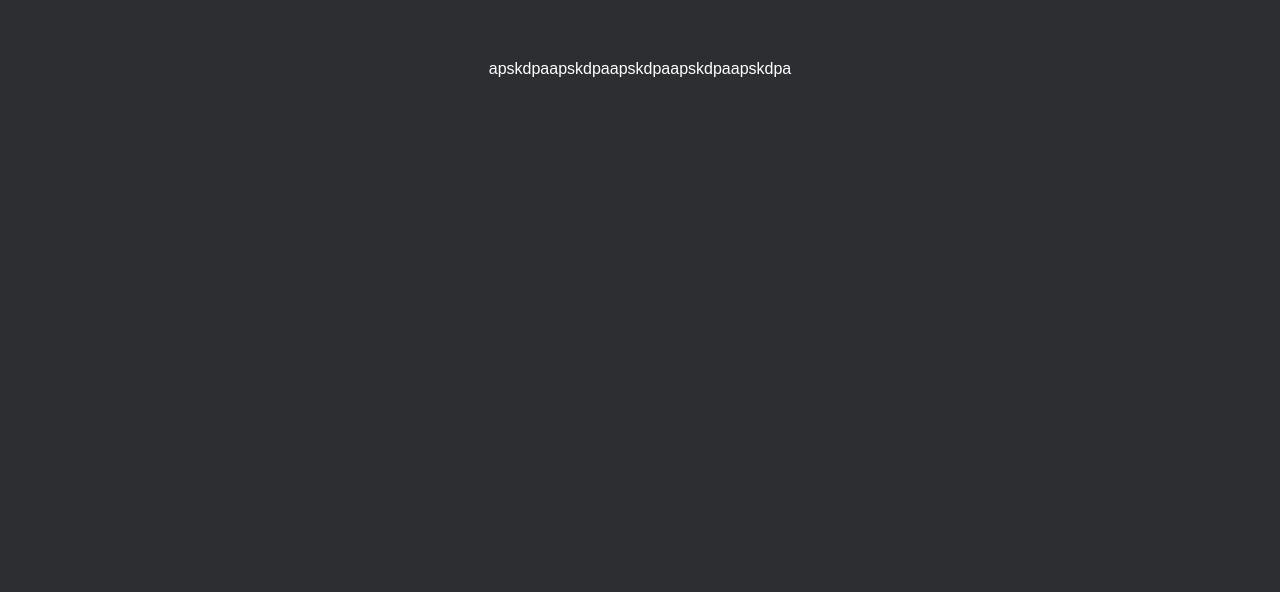
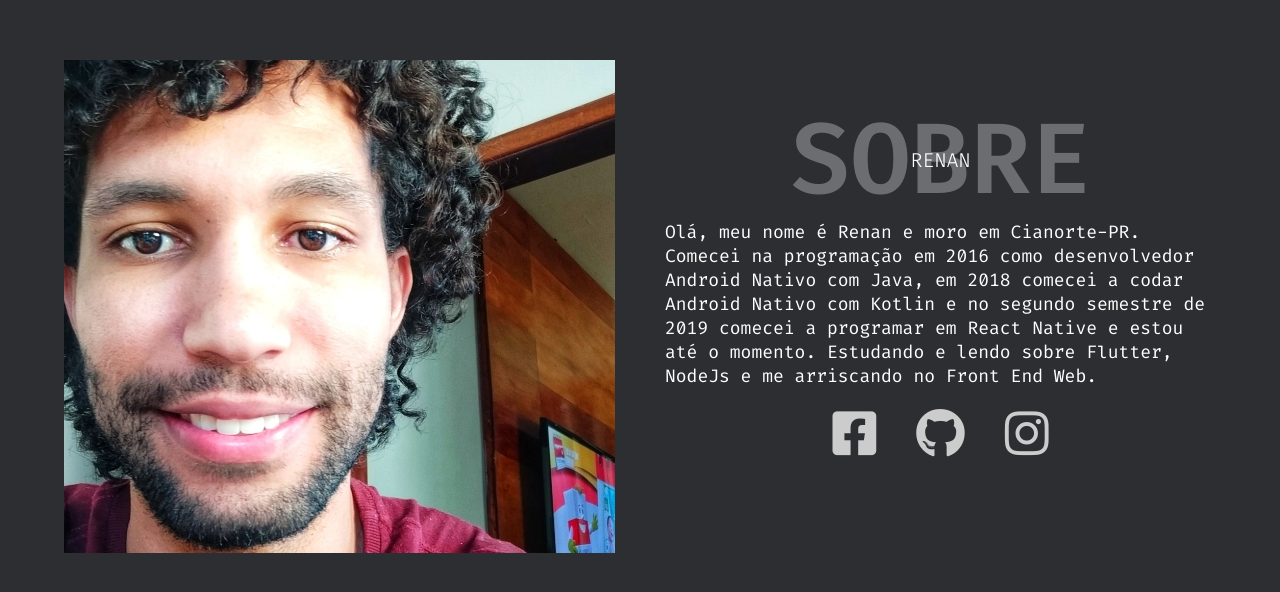
Before and after one commit to renankanu/kanu-portifolio, a Next.js app: page / in a window 1280 px wide. Shown: the part 840-1432 px from the top of the page. Before the commit the page ends 1058 px from the top, so only its background shows below. Built offline with nearby package versions, Linux system fonts and the light colour scheme.

Commit message:
Finish Intro About

```diff
--- a/src/components/Header/styles.ts
+++ b/src/components/Header/styles.ts
@@ -4,6 +4,7 @@ export const Wrapper = styled.div`
   position: fixed;
   background: ${({ theme }) => theme.backgroundApp};
   width: 100%;
+  z-index: 9999;
   padding-bottom: 10px;
   box-shadow: 0 6px 31px -2px rgba(0, 0, 0, 0.1);
 `
--- a/src/components/HeaderLanding/styles.ts
+++ b/src/components/HeaderLanding/styles.ts
@@ -36,6 +36,7 @@ export const TitleName = styled.h1`
   @media screen and (max-width: 768px) {
     font-size: 5rem;
   }
+
   @media screen and (max-width: 630px) {
     font-size: 3rem;
   }
--- a/src/components/Intro/index.tsx
+++ b/src/components/Intro/index.tsx
@@ -1,27 +1,63 @@
 import React from 'react'
 import {
-  About,
   Container,
-  TagGreen,
-  Label,
-  Avatar,
+  SubTitle,
+  Image,
   ContainerIntroDesc,
-  ContainerIntroImage,
+  ContainerImage,
   Title,
-  ContainerTitle,
+  AboutSection,
+  AboutHeading,
+  Description,
+  SocialMediaContainer,
+  IconLink,
+  ListItem,
+  Item,
+  NavList,
 } from './style'
 
 const Intro: React.FC = () => {
   return (
-    <About>
+    <AboutSection>
       <Container>
-        <div>apskdpa</div>
-        <div>apskdpa</div>
-        <div>apskdpa</div>
-        <div>apskdpa</div>
-        <div>apskdpa</div>
+        <ContainerImage>
+          <Image src="/kanu.jpg" alt="Renan Kanu" />
+        </ContainerImage>
+        <ContainerIntroDesc>
+          <AboutHeading>
+            <Title>Sobre</Title>
+            <SubTitle>Renan</SubTitle>
+          </AboutHeading>
+          <Description>
+            {`Olá, meu nome é Renan e moro em Cianorte-PR.
+            Comecei na programação em 2016 como desenvolvedor Android Nativo
+            com Java, em 2018 comecei a codar Android Nativo com Kotlin e no
+            segundo semestre de 2019 comecei a programar em React Native
+            e estou até o momento. Estudando e lendo sobre Flutter, NodeJs e
+            me arriscando no Front End Web.`}
+          </Description>
+          <SocialMediaContainer>
+            <NavList>
+              <ListItem>
+                <IconLink href="#">
+                  <Item className="fab fa-facebook-square"></Item>
+                </IconLink>
+              </ListItem>
+              <ListItem>
+                <IconLink href="#">
+                  <Item className="fab fa-github"></Item>
+                </IconLink>
+              </ListItem>
+              <ListItem>
+                <IconLink href="#">
+                  <Item className="fab fa-instagram"></Item>
+                </IconLink>
+              </ListItem>
+            </NavList>
+          </SocialMediaContainer>
+        </ContainerIntroDesc>
       </Container>
-    </About>
+    </AboutSection>
   )
 }
 
--- a/src/components/Intro/style.ts
+++ b/src/components/Intro/style.ts
@@ -1,45 +1,102 @@
 import styled from 'styled-components'
 
-export const About = styled.div`
+export const AboutSection = styled.div`
   padding: 10rem 0;
 `
-
 export const Container = styled.div`
+  width: 90%;
+  max-width: 120rem;
+  height: 100%;
+  margin: 0 auto;
+  position: relative;
   display: flex;
   align-items: center;
   justify-content: center;
+
+  @media screen and (max-width: 630px) {
+    flex-direction: column;
+  }
 `
 
 export const ContainerIntroDesc = styled.div`
-  width: 50%;
+  flex: 1;
 `
 
-export const ContainerIntroImage = styled.div`
-  width: 50%;
+export const ContainerImage = styled.div`
+  flex: 1;
+  margin-right: 5rem;
+
+  @media screen and (max-width: 768px) {
+    height: 250px;
+    object-fit: cover;
+  }
+
+  @media screen and (max-width: 630px) {
+    margin: 0 0 7rem 0;
+  }
 `
 
-export const TagGreen = styled.div`
-  padding: 16px 16px;
-  height: 32px;
-  width: 180px;
-  display: flex;
-  align-items: center;
-  justify-content: center;
-  border-radius: 3px;
-  background: ${({ theme }) => theme.secondColor};
+export const AboutHeading = styled.div`
+  text-align: center;
+  text-transform: uppercase;
+  line-height: 0;
+  margin-bottom: 6rem;
 `
 
-export const ContainerTitle = styled.div`
-  margin-top: 40px;
+export const Title = styled.h1`
+  font-size: 10rem;
+  opacity: 0.3;
+  @media screen and (max-width: 768px) {
+    font-size: 8rem;
+  }
 `
 
-export const Title = styled.div`
-  font-size: 36px;
+export const SubTitle = styled.h6`
+  font-size: 2rem;
+  font-weight: 300;
 `
 
-export const Label = styled.p`
-  color: ${({ theme }) => theme.backgroundApp};
+export const Description = styled.p`
+  font-size: 1.8rem;
 `
+
+export const NavList = styled.ul`
+  list-style: none;
+  width: 100%;
+  height: 100%;
+  display: flex;
+  justify-content: center;
+  align-items: center;
+
+  @media screen and (max-width: 768px) {
+    flex-direction: initial;
+  }
+`
+
+export const IconLink = styled.a`
+  text-decoration: none;
+  color: #ccc;
+`
+
+export const ListItem = styled.li`
+  margin: 0 2rem;
+  @media screen and (max-width: 768px) {
+    margin: 0 2rem;
+  }
+`
+
+export const Item = styled.i`
+  font-size: 5rem;
+  transition: color 650ms;
+  &:hover {
+    color: ${({ theme }) => theme.secondColor};
+  }
+`
+
+export const SocialMediaContainer = styled.div`
+  margin-top: 2rem;
+`
+
 //button example
 export const Button = styled.button`
   background: linear-gradient(to right, #3dbec6 3%, #292eec);
@@ -55,8 +112,6 @@ export const Button = styled.button`
   }
 `
 
-export const Avatar = styled.img`
-  vertical-align: middle;
-  border-radius: 50%;
-  max-width: 100%;
+export const Image = styled.img`
+  width: 100%;
 `
--- a/src/components/Layout/index.tsx
+++ b/src/components/Layout/index.tsx
@@ -29,6 +29,10 @@ const Layout: React.FC<LayoutProps> = ({
           href="https://fonts.googleapis.com/css2?family=Fira+Code:wght@300;400;500;600;700&display=swap"
           rel="stylesheet"
         />
+        <link
+          rel="stylesheet"
+          href="https://cdnjs.cloudflare.com/ajax/libs/font-awesome/5.11.2/css/all.min.css"
+        />
       </Head>
       <LayoutElement>
         <Header />
--- a/src/styles/Global.tsx
+++ b/src/styles/Global.tsx
@@ -26,7 +26,7 @@ body {
 }
 
 body, input, button {
-    font-family: 'Josefin Sans', sans-serif;
+    font-family: 'Fira Code', sans-serif;
     font-size: 16px;
 }
 
```
Also changed, not shown: public/kanu.jpg.
